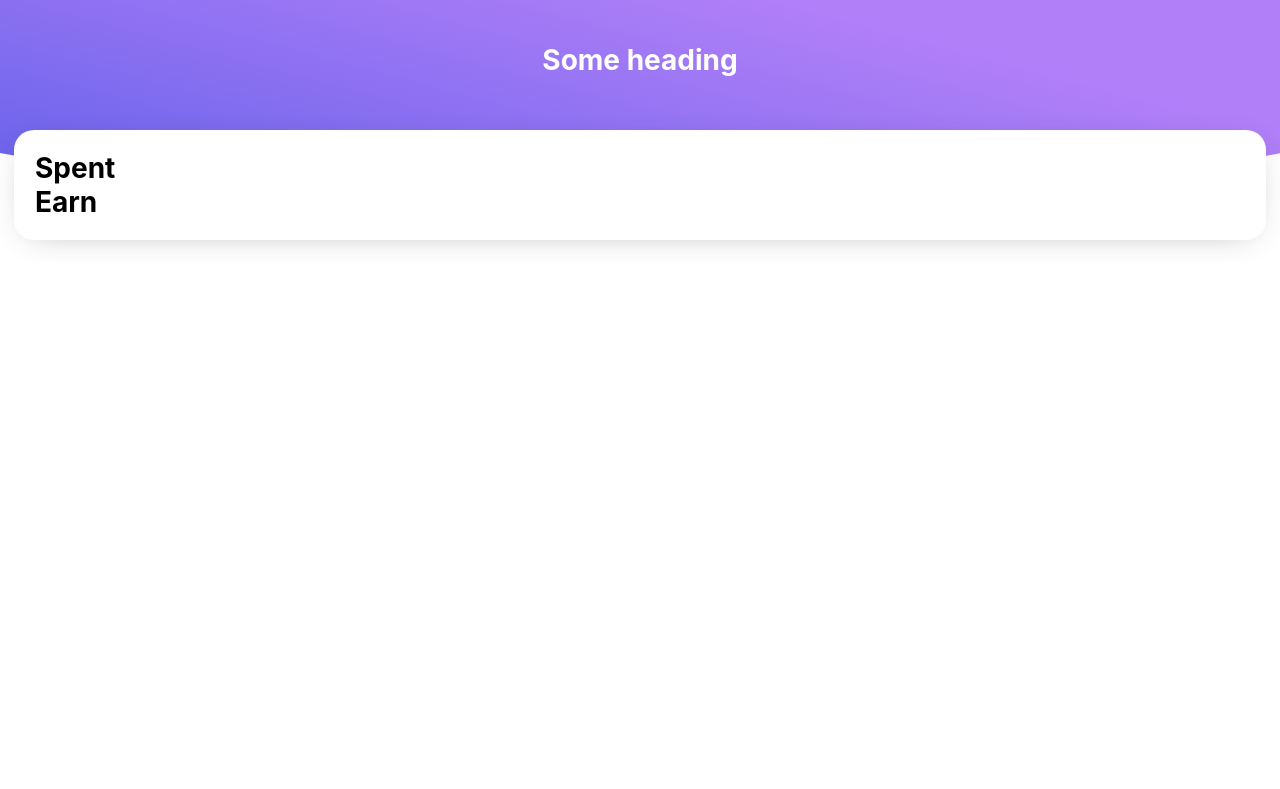
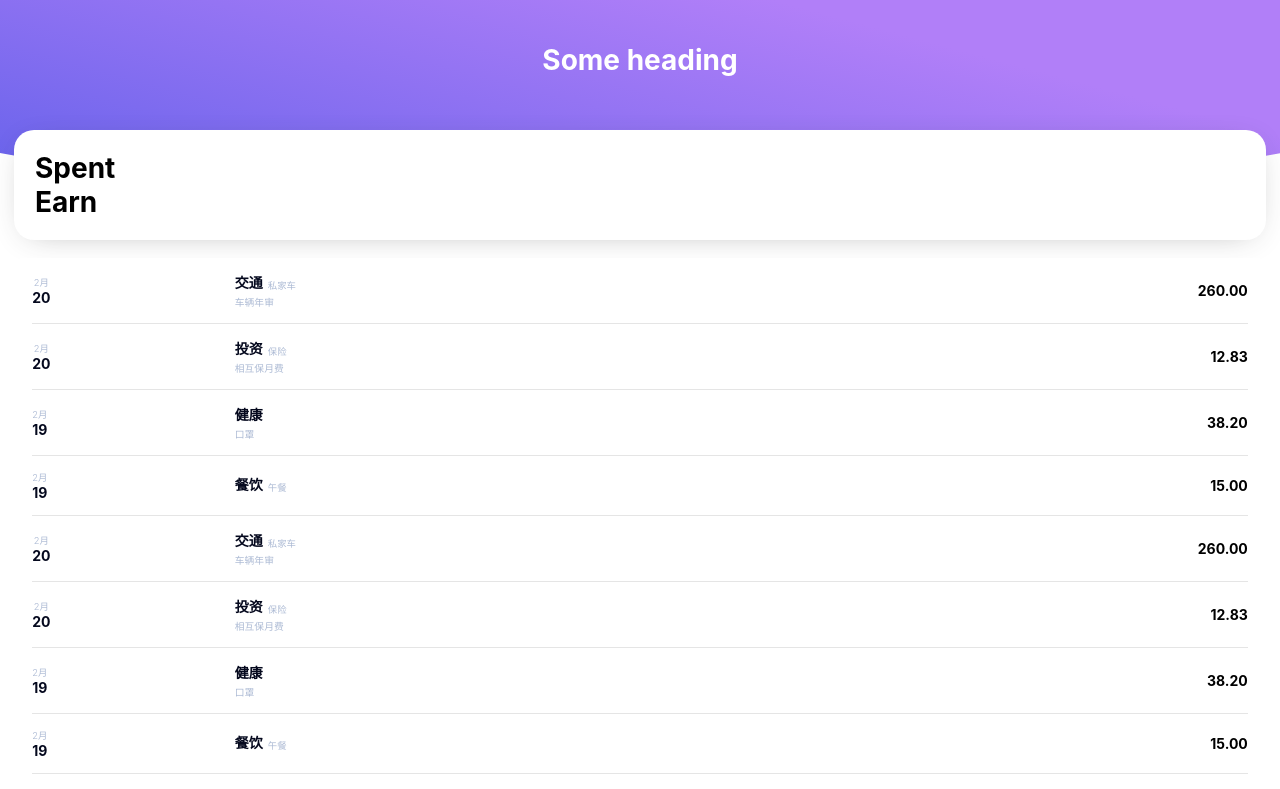
Before and after one commit to xsephiroth/hiwallet2, a React (Create React App) app: page / in a window 1280 px wide. Shown: the top 789 px of the page. Built offline with nearby package versions, Linux system fonts and the light colour scheme.

Commit message:
Add mock payment list to HomePage

```diff
--- a/src/pages/Home.js
+++ b/src/pages/Home.js
@@ -1,6 +1,8 @@
 import React from 'react';
 import Heading from '../components/Heading';
 import Card from '../components/Card';
+import List from '../components/List';
+import PaymentItem from '../components/PaymentItem';
 import './Home.scss';
 
 const Balance = () => {
@@ -12,6 +14,117 @@
   );
 };
 
+const PaymentHistoryList = ({ payments }) => {
+  return (
+    <List className="Home__PaymentHistoryList">
+      {payments?.map(payment => (
+        <List.Item border key={payment.id}>
+          <PaymentItem payment={payment}></PaymentItem>
+        </List.Item>
+      ))}
+    </List>
+  );
+};
+
+const mockPayments = [
+  {
+    id: 12,
+    date: '2020-02-20',
+    category: '交通',
+    subCategory: '私家车',
+    note: '车辆年审',
+    amount: 260
+  },
+  {
+    id: 11,
+    date: '2020-02-20',
+    category: '投资',
+    subCategory: '保险',
+    note: '相互保月费',
+    amount: 12.83
+  },
+  {
+    id: 10,
+    date: '2020-02-19',
+    category: '健康',
+    subCategory: '',
+    note: '口罩',
+    amount: 38.2
+  },
+  {
+    id: 9,
+    date: '2020-02-19',
+    category: '餐饮',
+    subCategory: '午餐',
+    note: '',
+    amount: 15
+  },
+  {
+    id: 8,
+    date: '2020-02-20',
+    category: '交通',
+    subCategory: '私家车',
+    note: '车辆年审',
+    amount: 260
+  },
+  {
+    id: 7,
+    date: '2020-02-20',
+    category: '投资',
+    subCategory: '保险',
+    note: '相互保月费',
+    amount: 12.83
+  },
+  {
+    id: 6,
+    date: '2020-02-19',
+    category: '健康',
+    subCategory: '',
+    note: '口罩',
+    amount: 38.2
+  },
+  {
+    id: 5,
+    date: '2020-02-19',
+    category: '餐饮',
+    subCategory: '午餐',
+    note: '',
+    amount: 15
+  },
+  {
+    id: 4,
+    date: '2020-02-20',
+    category: '交通',
+    subCategory: '私家车',
+    note: '车辆年审',
+    amount: 260
+  },
+  {
+    id: 3,
+    date: '2020-02-20',
+    category: '投资',
+    subCategory: '保险',
+    note: '相互保月费',
+    amount: 12.83
+  },
+  {
+    id: 2,
+    date: '2020-02-19',
+    category: '健康',
+    subCategory: '',
+    note: '口罩',
+    amount: 38.2
+  },
+  {
+    id: 1,
+    date: '2020-02-19',
+    category: '餐饮',
+    subCategory: '午餐',
+    note: '',
+    amount: 15
+  }
+];
+
 const Home = () => {
   return (
     <div className="Home">
@@ -19,6 +132,7 @@
         <h1>Some heading</h1>
       </Heading>
       <Balance />
+      <PaymentHistoryList payments={mockPayments} />
     </div>
   );
 };
--- a/src/pages/Home.scss
+++ b/src/pages/Home.scss
@@ -1,10 +1,11 @@
 .Home {
-  height: 100vh;
   min-height: 100vh;
 
   &__Heading {
     height: 200px;
     color: #fff;
+    position: sticky;
+    top: 0;
 
     .content {
       height: 60%;
@@ -16,5 +17,14 @@
 
   &__Balance {
     margin-top: -70px;
+    position: sticky;
+    top: 1em;
+  }
+
+  .Home__PaymentHistoryList {
+    .List__Item {
+      position: sticky;
+      top: 10em;
+    }
   }
 }
```
